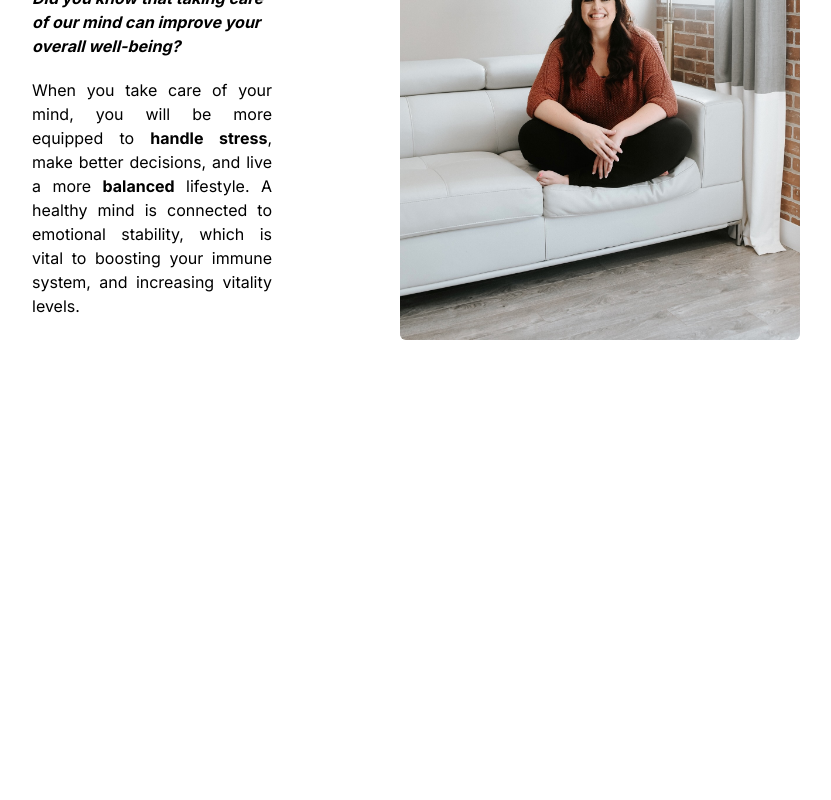
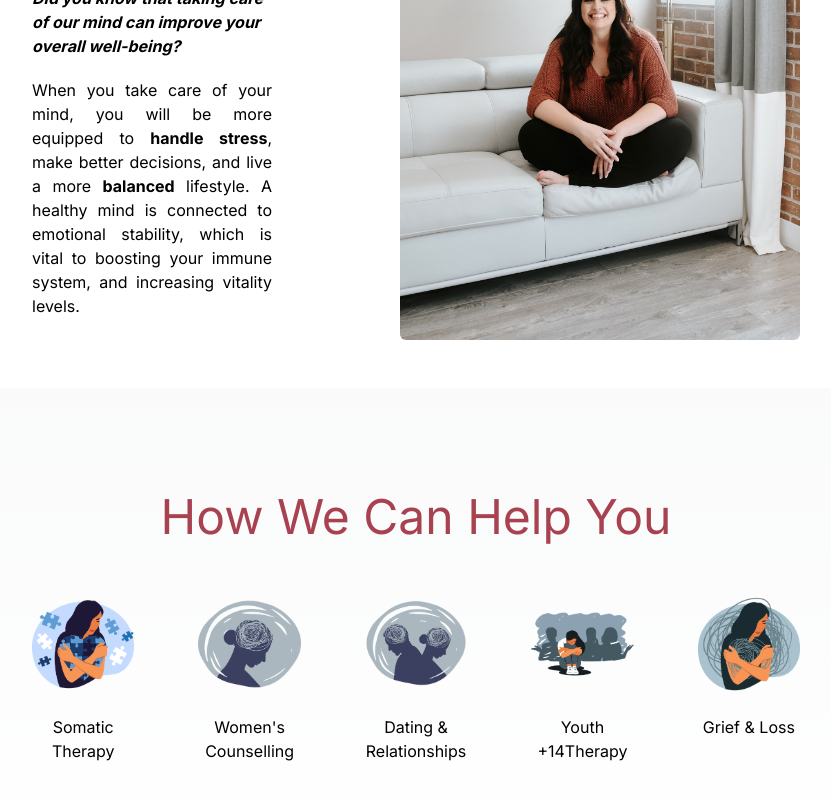
Before and after one commit to FilipaMerino/elizabethnardella, a Next.js app: page / in a window 1280 px wide. Shown: the part 2812-3612 px from the top of the page, without its empty margins (224-1055 px from the left). Before the commit the page ends 3200 px from the top, so only its background shows below. Built offline with nearby package versions, Linux system fonts and the light colour scheme.

Commit message:
How we can help you section done

```diff
--- a/app/page.tsx
+++ b/app/page.tsx
@@ -1,6 +1,7 @@
 import Image from 'next/image';
 import { Banner } from './components/banner';
 import { PrimaryButton } from './components/primaryButton';
+import Link from 'next/link';
 
 export default function Home() {
   return (
@@ -131,6 +132,84 @@ export default function Home() {
           </div>
         </div>
       </section>
+
+      <section id='howWeCanHelpYou'>
+        <div className='flex flex-col justify-center items-center'>
+          <h2>How We Can Help You</h2>
+          <div className='flex gap-16 mt-10 text-center'>
+            <div className='flex-1 flex flex-col items-center'>
+              <Link href='/expertise/somatictherapy'>
+                <Image
+                  src='/somaticTherapy.png'
+                  alt=''
+                  width={300}
+                  height={300}
+                  className='mb-5'
+                />
+              </Link>
+              <Link href='/expertise/somatictherapy'>
+                <p>Somatic Therapy</p>
+              </Link>
+            </div>
+            <div className='flex-1 flex flex-col items-center'>
+              <Link href='/expertise/womenscounselling'>
+                <Image
+                  src='/womensCounselling.png'
+                  alt=''
+                  width={300}
+                  height={300}
+                  className='mb-5'
+                />
+              </Link>
+              <Link href='/expertise/womenscounselling'>
+                <p>Women's Counselling</p>
+              </Link>
+            </div>
+            <div className='flex-1 flex flex-col items-center'>
+              <Link href='/expertise/datingandrelationships'>
+                <Image
+                  src='/datingAndRelationships.png'
+                  alt=''
+                  width={300}
+                  height={300}
+                  className='mb-5'
+                />
+              </Link>
+              <Link href='/expertise/datingandrelationships'>
+                <p>Dating & Relationships</p>
+              </Link>
+            </div>
+            <div className='flex-1 flex flex-col items-center'>
+              <Link href='/expertise/youth'>
+                <Image
+                  src='/youth+14Therapy.png'
+                  alt=''
+                  width={300}
+                  height={300}
+                  className='mb-5'
+                />
+              </Link>
+              <Link href='/expertise/youth'>
+                <p>Youth +14Therapy</p>
+              </Link>
+            </div>
+            <div className='flex-1 flex flex-col items-center'>
+              <Link href='/expertise/griefandloss'>
+                <Image
+                  src='/griefAndLossTherapy.png'
+                  alt=''
+                  width={300}
+                  height={300}
+                  className='mb-5'
+                />
+              </Link>
+              <Link href='/expertise/griefandloss'>
+                <p>Grief & Loss</p>
+              </Link>
+            </div>
+          </div>
+        </div>
+      </section>
     </main>
   );
 }
```
